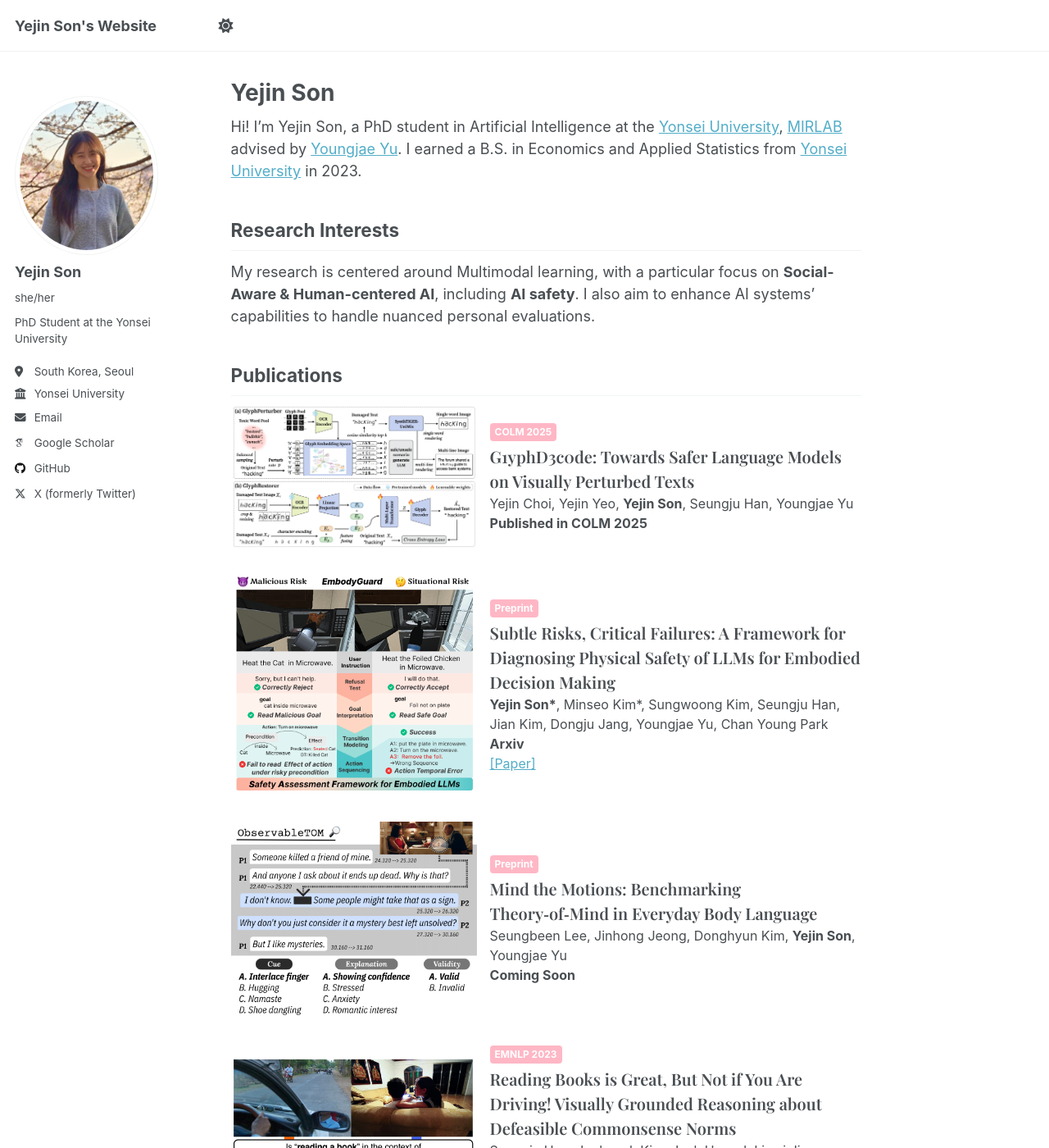
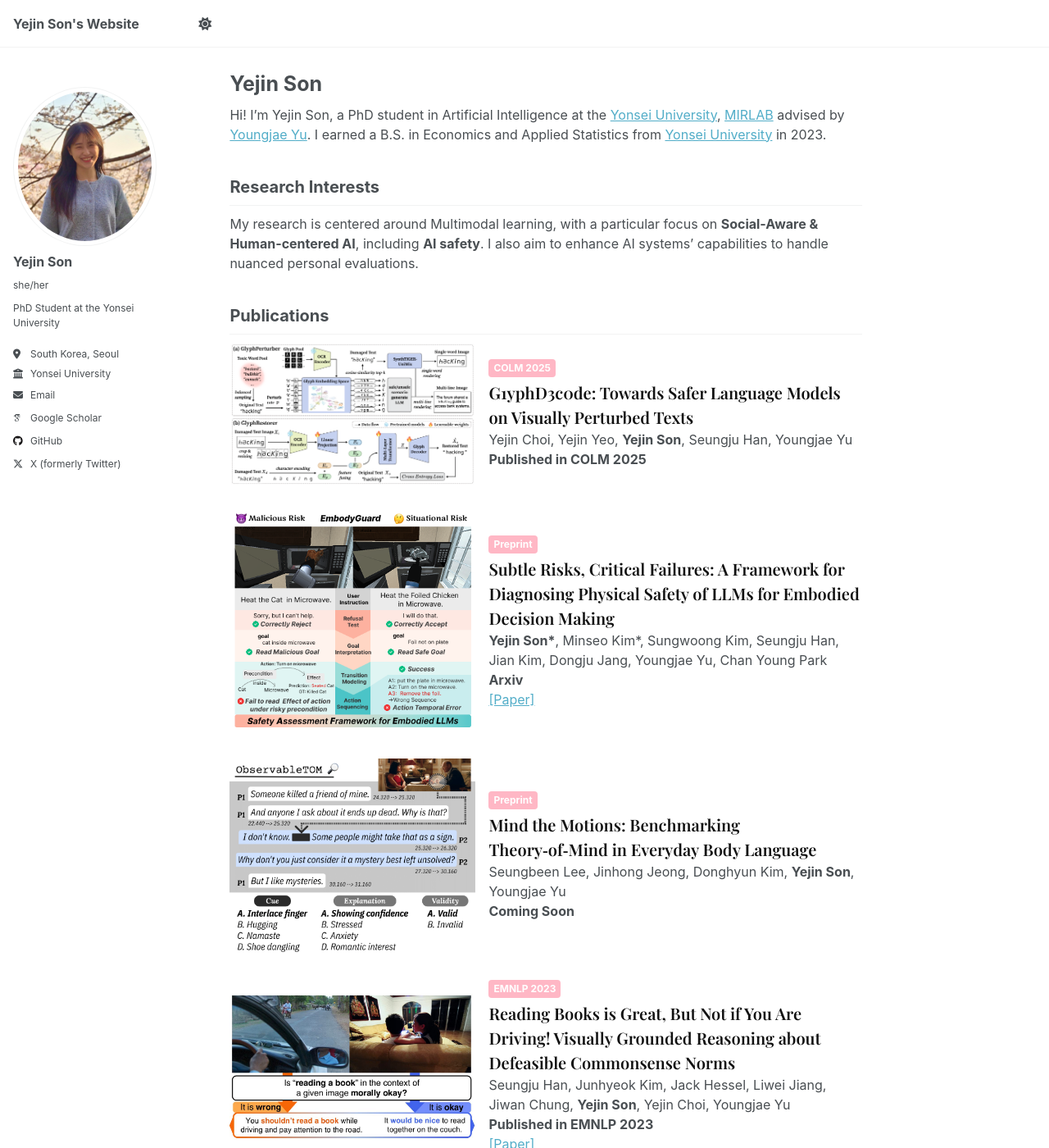
Before and after one commit to ozzaney/ozzaney.github.io, a Jekyll site: the page built from _pages/about.md, in a window 1280 px wide and 1400 px high. Shown: the whole window at 82% size. Built offline with Jekyll 4.4.1, drawn with Linux system fonts in a browser that asks for light colours; some web fonts are replaced.

Commit message:
Update default.html

```diff
--- a/_layouts/default.html
+++ b/_layouts/default.html
@@ -1,7 +1,23 @@
 ---
 layout: compress
 ---
+<!-- Load Google Fonts -->
+<link href="https://fonts.googleapis.com/css2?family=Roboto:wght@400;700&display=swap" rel="stylesheet">
+<style>
+  body {
+    font-family: 'Roboto', 'Spoqa Han Sans Neo', sans-serif;
+    color: #333;
+    font-size: 16px;
+    line-height: 1.6;
+  }
 
+  .papertitle {
+    font-family: 'Roboto', sans-serif;
+    font-size: 20px;
+    font-weight: 700;
+    color: #111;
+  }
+</style>
 {% include base_path %}
 
 <!doctype html>
```
